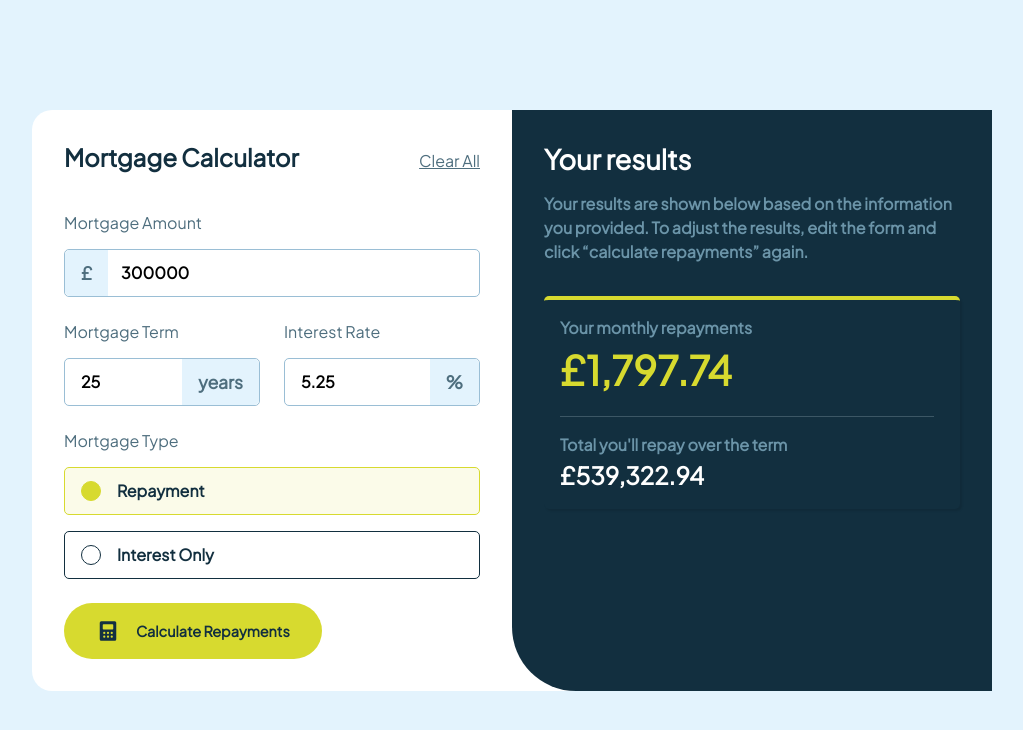
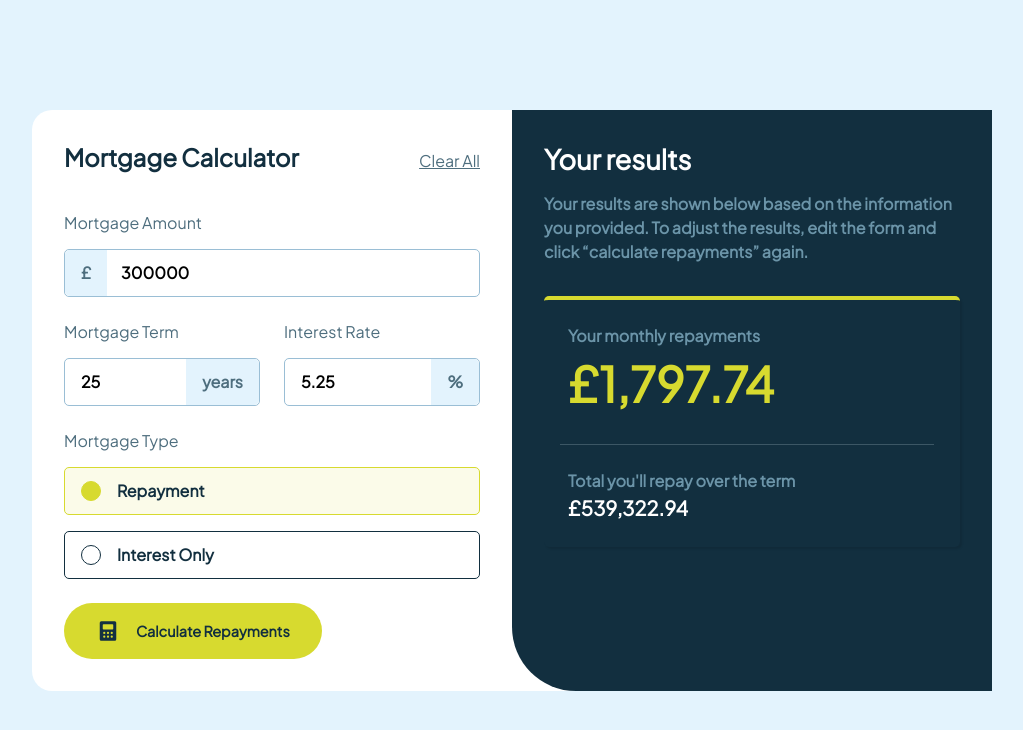
Before and after one commit to jkaps9/mortgage-repayment-calculator, a website built with webpack: page src/template.html in a window 1280 px wide. Shown: the whole page, without its empty margins (128-1151 px from the left). Built offline with nearby package versions, Linux system fonts and the light colour scheme.

Commit message:
tweak font sizes and spacing

```diff
--- a/src/styles.css
+++ b/src/styles.css
@@ -131,7 +131,7 @@ section {
     height: calc(3rem - 2px);
     padding: 0 1rem;
     font-weight: 700;
-    font-size: 1.1rem;
+    font-size: 1rem;
 
     &.left {
       left: 1px;
@@ -199,7 +199,7 @@ section {
       background-color: var(--Lime);
       border-radius: 100px;
       font-weight: 700;
-      font-size: 1.1rem;
+      font-size: 1rem;
       color: var(--Slate-900);
       padding: 1rem;
       &:hover {
@@ -357,6 +357,18 @@ section {
 
       .numeric-results {
         margin-top: 2rem;
+
+        div {
+          padding: 1.5rem;
+        }
+
+        p.monthly-repayment-amount {
+          font-size: 3rem;
+        }
+
+        p.total-repayment-amount {
+          font-size: 1.25rem;
+        }
       }
     }
   }
```
